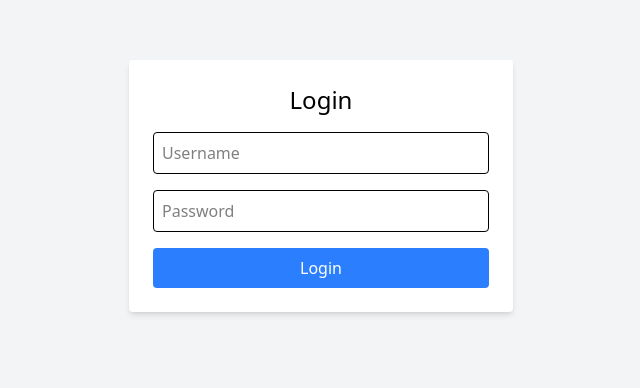
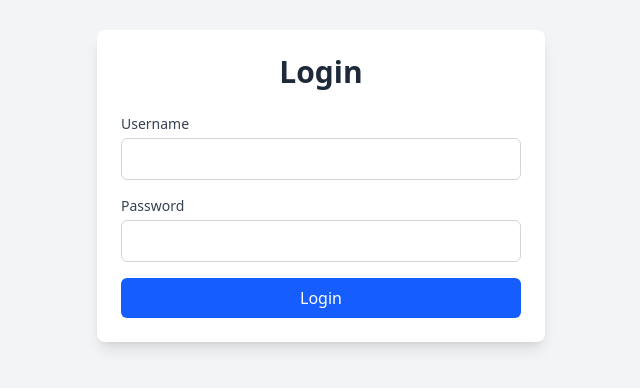
Before and after one commit to shavkatbegmatov/audit-qr-react-tsx, a React (Vite) app: page /login in a window 1280 px wide. Shown: the part 214-602 px from the top of the page, without its empty margins (319-959 px from the left). Built offline with nearby package versions, Linux system fonts and the light colour scheme.

Commit message:
login va logout bo'yicha muammolar hal qilindi, logout qilinganda tasdiqlash uchun modal qo'shildi

```diff
--- /dev/null
+++ b/src/components/layout/ConfirmModal.tsx
@@ -0,0 +1,84 @@
+// src/components/ConfirmModal.tsx
+import React, { useEffect, useRef } from 'react';
+
+interface ConfirmModalProps {
+    isOpen: boolean;
+    onConfirm: () => void;
+    onCancel: () => void;
+    isLoading: boolean;
+    title?: string;
+    message?: string;
+}
+
+const ConfirmModal: React.FC<ConfirmModalProps> = ({
+   isOpen,
+   onConfirm,
+   onCancel,
+   isLoading,
+   title = 'Confirm Action',
+   message = 'Are you sure you want to proceed?',
+}) => {
+    const confirmButtonRef = useRef<HTMLButtonElement>(null);
+
+    useEffect(() => {
+        const handleKeyDown = (event: KeyboardEvent) => {
+            if (!isOpen) return;
+
+            if (event.key === 'Escape') {
+                onCancel();
+            } else if (event.key === 'Enter' || event.key === ' ') {
+                event.preventDefault();
+                if (!isLoading && confirmButtonRef.current) {
+                    confirmButtonRef.current.focus();
+                    onConfirm();
+                }
+            }
+        };
+
+        if (isOpen) {
+            document.addEventListener('keydown', handleKeyDown);
+            confirmButtonRef.current?.focus();
+        }
+        return () => document.removeEventListener('keydown', handleKeyDown);
+    }, [isOpen, onCancel, onConfirm, isLoading]);
+
+    if (!isOpen) return null;
+
+    return (
+        <div
+            className="fixed inset-0 bg-black bg-opacity-50 flex items-center justify-center z-50 transition-opacity duration-300"
+            style={{ opacity: isOpen ? 1 : 0 }}
+            onClick={(e) => {
+                if (e.target === e.currentTarget) onCancel();
+            }}
+        >
+            <div
+                className="bg-white p-6 rounded-lg shadow-lg w-full max-w-md transform transition-transform duration-300"
+                style={{ transform: isOpen ? 'translateY(0)' : 'translateY(-20px)' }}
+            >
+                <h3 className="text-lg font-semibold text-gray-900 mb-4">{title}</h3>
+                <p className="text-gray-600 mb-6">{message}</p>
+                <div className="flex justify-end gap-4">
+                    <button
+                        onClick={onCancel}
+                        className="px-4 py-2 bg-gray-300 text-gray-800 rounded-md hover:bg-gray-400 focus:outline-none focus:ring-2 focus:ring-gray-500 focus:ring-opacity-50 transition-all duration-200 cursor-pointer"
+                        aria-label="Cancel action"
+                    >
+                        Cancel
+                    </button>
+                    <button
+                        ref={confirmButtonRef}
+                        onClick={onConfirm}
+                        className="px-4 py-2 bg-red-600 text-white rounded-md hover:bg-red-700 focus:outline-none focus:ring-2 focus:ring-red-500 focus:ring-opacity-50 transition-all duration-200 cursor-pointer"
+                        aria-label="Confirm action"
+                        disabled={isLoading}
+                    >
+                        {isLoading ? 'Processing...' : 'Confirm'}
+                    </button>
+                </div>
+            </div>
+        </div>
+    );
+};
+
+export default ConfirmModal;
--- a/src/components/layout/MainLayout.tsx
+++ b/src/components/layout/MainLayout.tsx
@@ -1,4 +1,4 @@
-import {type ReactNode } from 'react';
+import { type ReactNode } from 'react';
 import { Outlet, Navigate, useLocation } from 'react-router-dom';
 import { useAuth } from "@/context/AuthContext.tsx";
 
--- a/src/components/layout/Topbar.tsx
+++ b/src/components/layout/Topbar.tsx
@@ -1,19 +1,65 @@
 import { useNavigate } from 'react-router-dom';
+import { useAuth } from '../../context/AuthContext';
+import React, { useState } from 'react';
+import ConfirmModal from './ConfirmModal';
 
-export default function Topbar() {
+interface TopbarProps {
+    userName?: string;
+    onLogoutSuccess?: () => void;
+}
+
+const Topbar: React.FC<TopbarProps> = ({ userName = 'Shavkat Begmatov', onLogoutSuccess }) => {
     const navigate = useNavigate();
+    const { logout } = useAuth();
+
+    const [isLoggingOut, setIsLoggingOut] = useState(false);
+    const [showConfirmModal, setShowConfirmModal] = useState(false);
 
     const handleLogout = () => {
-        localStorage.removeItem('token');
-        navigate('/login');
+        setIsLoggingOut(true);
+        console.log('Logout confirmed');
+        logout();
+        navigate('/login', { replace: true });
+        setIsLoggingOut(false);
+        setShowConfirmModal(false);
+        if (onLogoutSuccess) onLogoutSuccess();
+    };
+
+    const handleLogoutClick = () => {
+        setShowConfirmModal(true);
+    };
+
+    const handleCancel = () => {
+        setShowConfirmModal(false);
     };
 
     return (
-        <div className="flex justify-between items-center p-4 bg-white shadow">
-            <span>👤 Shavkat Begmatov</span>
-            <button onClick={handleLogout} className="text-red-500 hover:underline">
-                Log out
-            </button>
+        <div className="flex justify-between items-center p-4 bg-white shadow-md border-b border-gray-200">
+      <span className="text-lg font-semibold text-gray-800 flex items-center">
+        👤 {userName}
+      </span>
+            <div>
+                <button
+                    onClick={handleLogoutClick}
+                    className={`px-4 py-2 bg-red-600 text-white rounded-md hover:bg-red-700 focus:outline-none focus:ring-2 focus:ring-red-500 focus:ring-opacity-50 transition-all duration-200 cursor-pointer ${
+                        isLoggingOut ? 'opacity-50 cursor-not-allowed' : ''
+                    }`}
+                    aria-label="Initiate log out of the application"
+                    disabled={isLoggingOut}
+                >
+                    {isLoggingOut ? 'Logging out...' : 'Log Out'}
+                </button>
+                <ConfirmModal
+                    isOpen={showConfirmModal}
+                    onConfirm={handleLogout}
+                    onCancel={handleCancel}
+                    isLoading={isLoggingOut}
+                    title="Confirm Logout"
+                    message="Are you sure you want to log out?"
+                />
+            </div>
         </div>
     );
-}
+};
+
+export default Topbar;
--- a/src/pages/LoginPage.tsx
+++ b/src/pages/LoginPage.tsx
@@ -1,64 +1,96 @@
-import { useState } from 'react';
+import React, { useState, type FormEvent } from 'react';
 import { Navigate, useNavigate, useLocation } from 'react-router-dom';
 import authService from '../services/authService';
 import { useAuth } from '../context/AuthContext';
 
-export default function LoginPage() {
+interface LoginPageProps {
+    initialUsername?: string;
+    onLoginSuccess?: (username: string) => void;
+}
+
+const LoginPage: React.FC<LoginPageProps> = ({ initialUsername = '', onLoginSuccess }) => {
     const { isAuthenticated, login: markAsLoggedIn } = useAuth();
     const navigate = useNavigate();
     const location = useLocation();
     const from = location.state?.from?.pathname || '/';
 
-    const [username, setUsername] = useState('');
+    const [username, setUsername] = useState(initialUsername);
     const [password, setPassword] = useState('');
     const [error, setError] = useState<string | null>(null);
+    const [isLoading, setIsLoading] = useState(false);
 
-    // Если уже залогинились — сразу переходим
     if (isAuthenticated) {
         return <Navigate to={from} replace />;
     }
 
-
-    const handleLogin = async (e: React.FormEvent) => {
+    const handleLogin = async (e: FormEvent) => {
         e.preventDefault();
         setError(null);
+        setIsLoading(true);
         try {
             await authService.login(username, password);
             markAsLoggedIn();
+            if (onLoginSuccess) onLoginSuccess(username);
             navigate(from, { replace: true });
         } catch (err) {
             setError(err instanceof Error ? err.message : 'Login failed');
+        } finally {
+            setIsLoading(false);
         }
     };
 
-
     return (
         <div className="flex items-center justify-center min-h-screen bg-gray-100">
-            <form onSubmit={handleLogin} className="p-6 bg-white shadow-md rounded w-96">
-                <h1 className="text-2xl mb-4 text-center">Login</h1>
-                {error && <p className="text-red-500 text-center mb-4">{error}</p>}
+            <div className="p-6 bg-white shadow-lg rounded-lg w-full max-w-md">
+                <h1 className="text-3xl font-bold text-center text-gray-800 mb-6">Login</h1>
+                {error && (
+                    <p className="text-red-500 text-center mb-4 bg-red-50 p-2 rounded" role="alert">
+                        {error}
+                    </p>
+                )}
+                <form onSubmit={handleLogin} className="space-y-4">
+                    <div>
+                        <label htmlFor="username" className="block text-sm font-medium text-gray-700 mb-1">
+                            Username
+                        </label>
                         <input
+                            id="username"
                             type="text"
                             autoComplete="username"
-                    placeholder="Username"
                             value={username}
-                    onChange={e => setUsername(e.target.value)}
-                    className="border p-2 w-full rounded mb-4"
+                            onChange={(e) => setUsername(e.target.value)}
+                            className="w-full p-2 border border-gray-300 rounded-md focus:ring-2 focus:ring-blue-500 focus:border-blue-500 transition-colors duration-200"
                             required
+                            aria-label="Enter your username"
                         />
+                    </div>
+                    <div>
+                        <label htmlFor="password" className="block text-sm font-medium text-gray-700 mb-1">
+                            Password
+                        </label>
                         <input
+                            id="password"
                             type="password"
                             autoComplete="current-password"
-                    placeholder="Password"
                             value={password}
-                    onChange={e => setPassword(e.target.value)}
-                    className="border p-2 w-full rounded mb-4"
+                            onChange={(e) => setPassword(e.target.value)}
+                            className="w-full p-2 border border-gray-300 rounded-md focus:ring-2 focus:ring-blue-500 focus:border-blue-500 transition-colors duration-200"
                             required
+                            aria-label="Enter your password"
                         />
-                <button type="submit" className="bg-blue-500 text-white p-2 w-full rounded">
-                    Login
+                    </div>
+                    <button
+                        type="submit"
+                        className="w-full py-2 bg-blue-600 text-white rounded-md hover:bg-blue-700 focus:outline-none focus:ring-2 focus:ring-blue-500 focus:ring-opacity-50 transition-colors duration-200 disabled:opacity-50 disabled:cursor-not-allowed cursor-pointer"
+                        disabled={isLoading}
+                        aria-label="Submit login credentials"
+                    >
+                        {isLoading ? 'Logging in...' : 'Login'}
                     </button>
                 </form>
             </div>
+        </div>
     );
-}
+};
+
+export default LoginPage;
--- a/tsconfig.app.json
+++ b/tsconfig.app.json
@@ -6,6 +6,8 @@
     "lib": ["ES2020", "DOM", "DOM.Iterable"],
     "module": "ESNext",
     "skipLibCheck": true,
+    "types": ["jest", "node", "@testing-library/jest-dom"],
+    "esModuleInterop": true,
     "paths": {
       "@/*": ["src/*"]
     },
```
Lines whose indentation alone changed are shown as unchanged.
